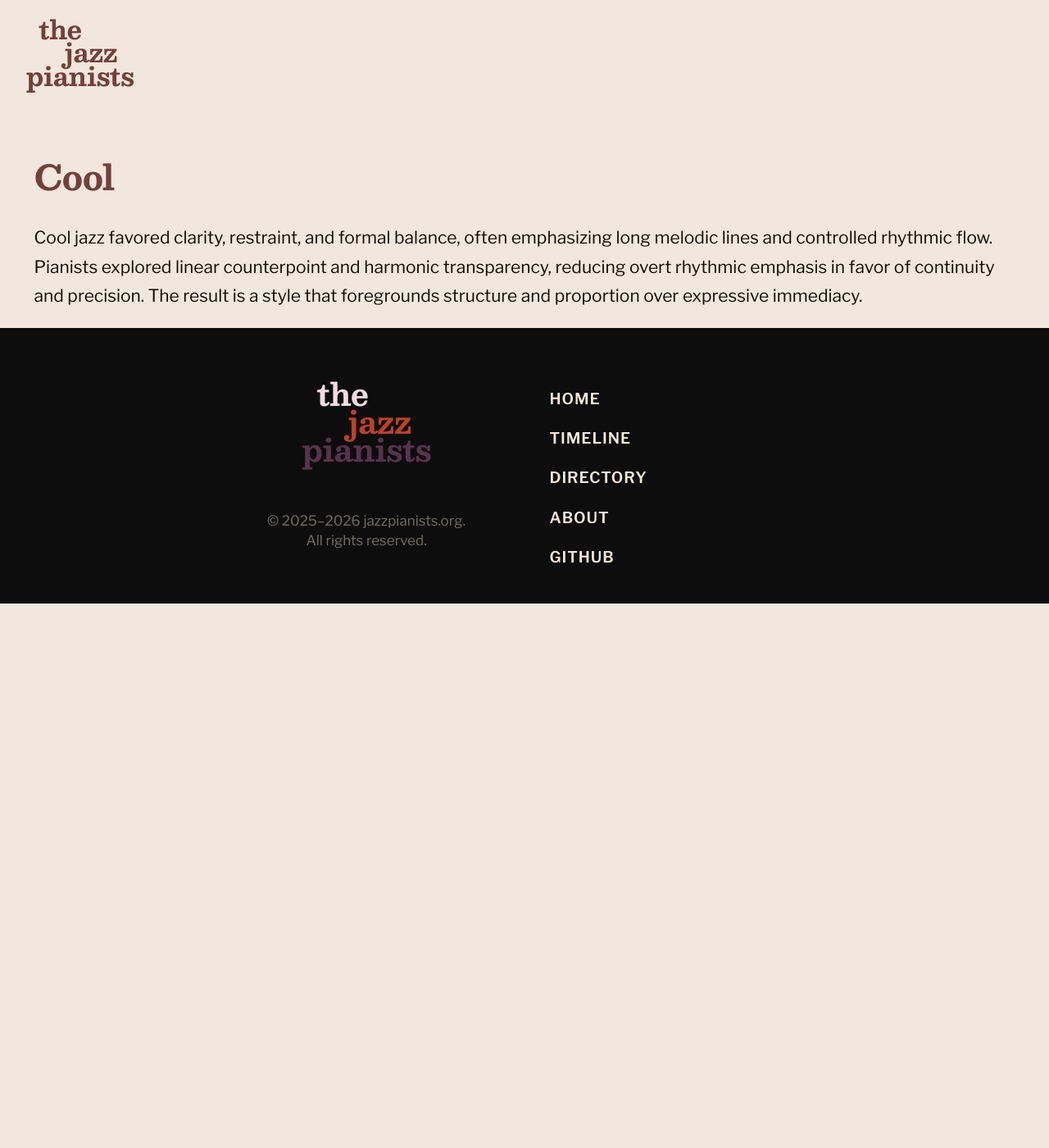
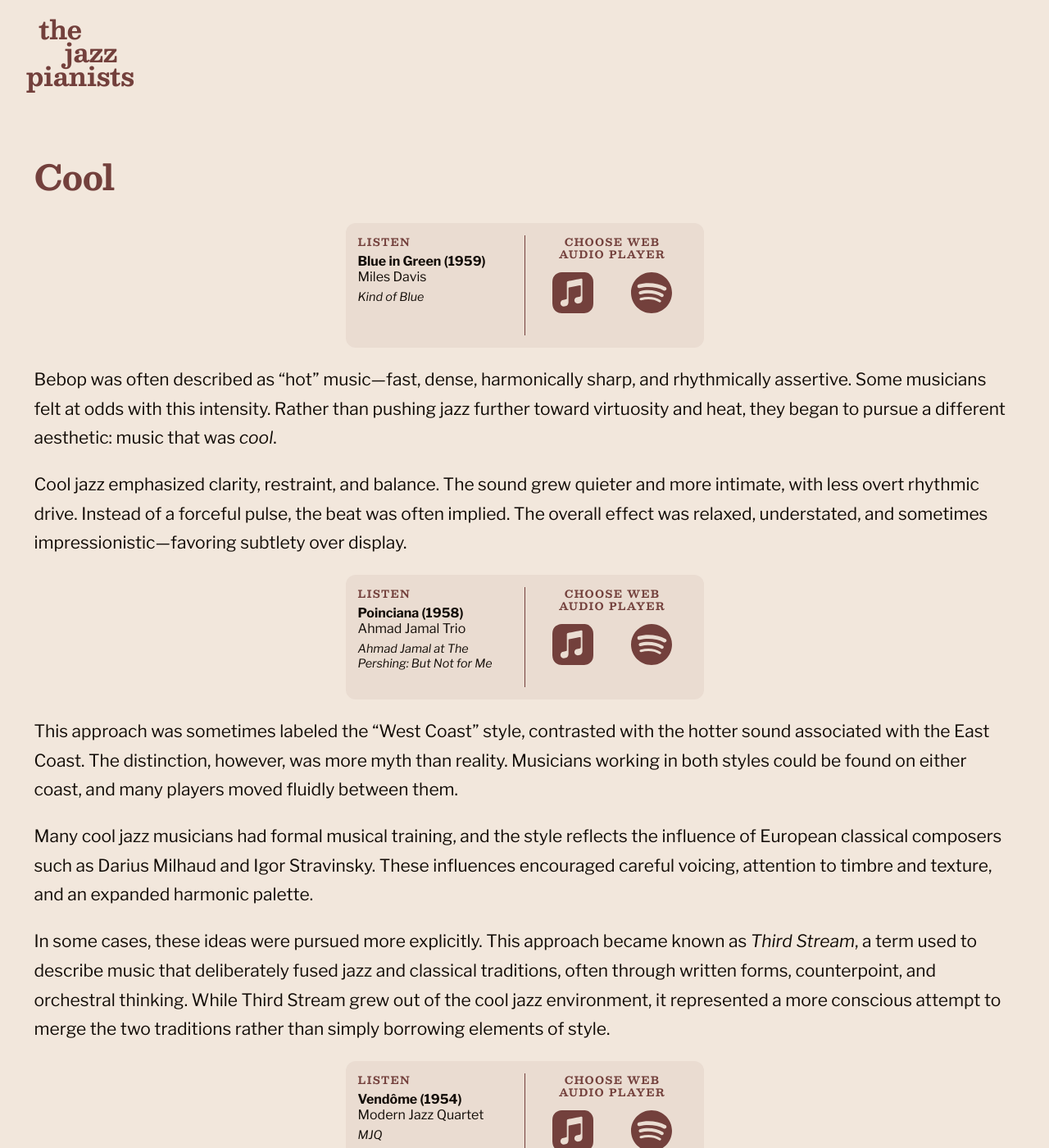
Before and after one commit to legion80/jazzpianists-org, a Jekyll site: the page built from collections/_genres/cool.md, in a window 1280 px wide and 1400 px high. Shown: the whole window at 82% size. Built offline with Jekyll 4.4.1, drawn with Linux system fonts in a browser that asks for light colours.

Commit message:
Update cool genre

```diff
--- a/_data/tracks.csv
+++ b/_data/tracks.csv
@@ -27,3 +27,6 @@ pk,title,album,artist,year,apple,spotify
 26,Just One of Those Things,The Genius of Bud Powell,Bud Powell,1956,just-one-of-those-things/1440734428?i=1440734968,0JAY4AymI0DxO90LpeeOFw
 27,Un Poco Loco,"The Amazing Bud Powell, Vol. 1 (The Rudy Van Gelder Edition)",Bud Powell,1951,un-poco-loco-1998-remaster-the-rudy-van-gelder-edition/738341407?i=738341545,5SocjOFFwNyWGLwAzPfLFh
 28,Well You Needn't,"The Genius of Modern Music, Vol. 1",Thelonious Monk,1951,well-you-neednt/1459444209?i=1459444223,2sHLIlRdbRWEkB0DHR12LI
+29,Vendôme,MJQ,Modern Jazz Quartet,1954,vend%C3%B4me/1443921154?i=1443921441,2bjVXX7hEMl5Qi4yCQOUmm
+30,Poinciana,Ahmad Jamal at The Pershing: But Not for Me,Ahmad Jamal Trio,1958,poinciana-live-at-the-pershing-chicago-1958/1445769114?i=1445769464,19CKYnx17KtyWRtmCa5tMf
+31,Blue in Green,Kind of Blue,Miles Davis,1959,blue-in-green/300865074?i=300865222,0aWMVrwxPNYkKmFthzmpRi
--- a/collections/_genres/cool.md
+++ b/collections/_genres/cool.md
@@ -4,5 +4,18 @@ tag: cool
 timeline_start: 1957
 timeline_end: 1959
 ---
+{% include u/music-player-embed.html pk=31 %}
 
-Cool jazz favored clarity, restraint, and formal balance, often emphasizing long melodic lines and controlled rhythmic flow. Pianists explored linear counterpoint and harmonic transparency, reducing overt rhythmic emphasis in favor of continuity and precision. The result is a style that foregrounds structure and proportion over expressive immediacy.
+Bebop was often described as "hot" music—fast, dense, harmonically sharp, and rhythmically assertive. Some musicians felt at odds with this intensity. Rather than pushing jazz further toward virtuosity and heat, they began to pursue a different aesthetic: music that was *cool*.
+
+Cool jazz emphasized clarity, restraint, and balance. The sound grew quieter and more intimate, with less overt rhythmic drive. Instead of a forceful pulse, the beat was often implied. The overall effect was relaxed, understated, and sometimes impressionistic—favoring subtlety over display.
+
+{% include u/music-player-embed.html pk=30 %}
+
+This approach was sometimes labeled the “West Coast” style, contrasted with the hotter sound associated with the East Coast. The distinction, however, was more myth than reality. Musicians working in both styles could be found on either coast, and many players moved fluidly between them.
+
+Many cool jazz musicians had formal musical training, and the style reflects the influence of European classical composers such as Darius Milhaud and Igor Stravinsky. These influences encouraged careful voicing, attention to timbre and texture, and an expanded harmonic palette.
+
+In some cases, these ideas were pursued more explicitly. This approach became known as *Third Stream*, a term used to describe music that deliberately fused jazz and classical traditions, often through written forms, counterpoint, and orchestral thinking. While Third Stream grew out of the cool jazz environment, it represented a more conscious attempt to merge the two traditions rather than simply borrowing elements of style.
+
+{% include u/music-player-embed.html pk=29 %}
```
